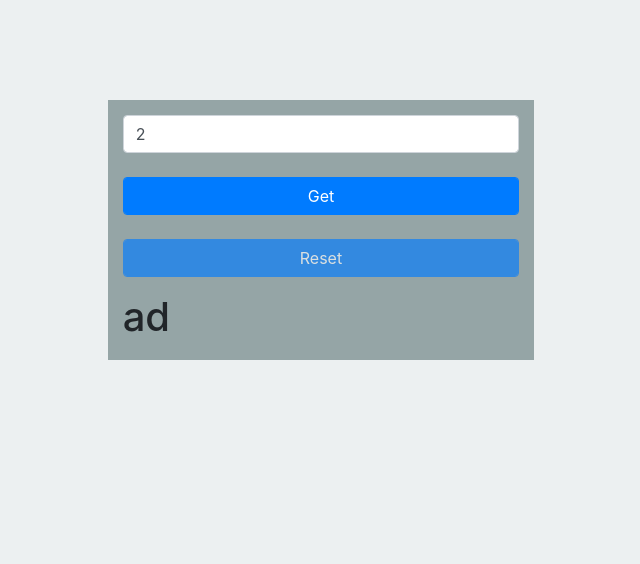
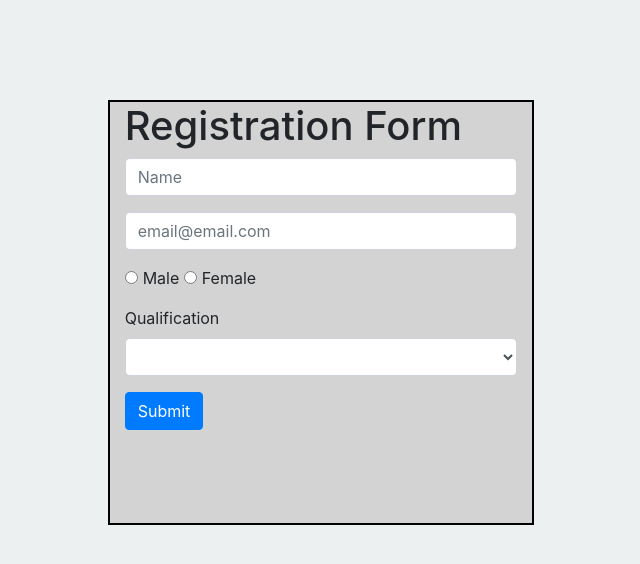
Before and after one commit to Vivek-Kamble/Angular8, an Angular app: page / in a window 1280 px wide. Shown: the top 564 px of the page, without its empty margins (319-959 px from the left). Built offline with nearby package versions, Linux system fonts and the light colour scheme.

Commit message:
3november class

```diff
--- a/src/app/app.component.html
+++ b/src/app/app.component.html
@@ -1,16 +1,17 @@
-<div class="col-4 offset-4" style="margin-top: 100px;background-color:#95a5a6;height: 260px;">
-        <!-- <app-home></app-home> -->
-    <div class="form-group" style="padding-top: 15px;">
-        <input type="number"  [(ngModel)]="value" class="form-control">
-    </div>
-    <div class="form-group">
-        <button (click)="getstock()" class="btn btn-primary mt-2 form-control">Get</button>
-    </div>
-    <div class="form-group">
-        <button [disabled]="!showreset" class="btn btn-primary mt-2 form-control">Reset</button>
-    </div>
-    <h1>ad
-        {{aastock}}
-    </h1>
-    <app-stock [stockvalue]="childValue" (boo)="preset($event)"></app-stock>
+    <!-- <div class="col-4 offset-4" style="margin-top: 100px;background-color:#95a5a6;height: 260px;"> -->
+                <!-- <app-home></app-home> -->
+            <!-- <div class="form-group" style="padding-top: 15px;">
+                <input type="text"  [(ngModel)]="value" class="form-control" (blur)="getstock()">
+            </div> -->
+            <!-- <div class="form-group">
+                <button (click)="getstock()" class="btn btn-primary mt-2 form-control">Get</button>
+            </div> -->
+            <!-- <div class="form-group">
+                <button [disabled]="!showreset" class="btn btn-primary mt-2 form-control">Reset</button>
+            </div>
+            <app-stock [stockvalue]="childValue" (boo)="preset($event)"></app-stock>
+        </div>         -->
+
+<div class="col-4 offset-4" style="margin-top: 100px;background-color:lightgray;height: 425px;border: 2px solid black;">
+    <app-reactiveforms></app-reactiveforms>
 </div>
--- a/src/app/app.component.ts
+++ b/src/app/app.component.ts
@@ -14,7 +14,9 @@ export class AppComponent {
 
   getstock()
   {
-    this.childValue = this.value
+    this.childValue = this.value;
+    this.value=0;
+    // console.log(this.childValue)
   }
   preset(event)
   {
--- a/src/app/app.module.ts
+++ b/src/app/app.module.ts
@@ -1,16 +1,18 @@
 import { BrowserModule } from '@angular/platform-browser';
 import { NgModule } from '@angular/core';
-import {FormsModule} from '@angular/forms'
+import { FormsModule } from '@angular/forms'
 import { AppRoutingModule } from './app-routing.module';
 import { AppComponent } from './app.component';
 import { HomeComponent } from './home/home.component';
 import { StockComponent } from './stock/stock.component';
+import { ReactiveformsComponent } from './reactiveforms/reactiveforms.component';
 
 @NgModule({
   declarations: [
     AppComponent,
     HomeComponent,
-    StockComponent
+    StockComponent,
+    ReactiveformsComponent
   ],
   imports: [
     BrowserModule,
--- /dev/null
+++ b/src/app/reactiveforms/reactiveforms.component.html
@@ -0,0 +1,30 @@
+<div>
+    <h1>Registration Form</h1>
+    <form #regForm="ngForm">
+        <div class="form-group">
+            <input type="text" class="form-control" placeholder="Name" name="name" ngModel>
+        </div>
+        <div class="form-group">
+                <input type="text" class="form-control" placeholder="email@email.com" name="email" ngModel>
+        </div>
+        <div class="form-group">
+                <!-- <label for="genger">Gender</label> -->
+                <div class="form-check-inline">
+                        <label class="form-check-label">
+                            <input type="radio" class="form-check-input" name="gender" [checked]="true" ngModel value="male">Male
+                            <input type="radio" class="form-check-input" name="gender" ngModel value="female">Female
+                        </label>
+                </div>
+        </div>
+        <div class="form-group">
+            <label for="qualification">Qualification</label>
+            <select class="form-control" id="qualification" name="qualification" ngModel>
+                <option selected>---Please Select---</option>
+                <option value="be">BE/BTech</option>
+                <option value="ms">MS</option>
+            </select>
+        </div>
+        <button class="btn btn-primary" type="submit" (click)="submit(regForm)">Submit</button>
+    </form>
+
+</div>
--- /dev/null
+++ b/src/app/reactiveforms/reactiveforms.component.ts
@@ -0,0 +1,19 @@
+import { Component, OnInit } from '@angular/core';
+
+@Component({
+  selector: 'app-reactiveforms',
+  templateUrl: './reactiveforms.component.html',
+  styleUrls: ['./reactiveforms.component.scss']
+})
+export class ReactiveformsComponent implements OnInit {
+
+  constructor() { }
+
+  ngOnInit() {
+  }
+  submit(r)
+  {
+    console.log(r.value)
+  }
+
+}
--- a/src/app/stock/stock.component.html
+++ b/src/app/stock/stock.component.html
@@ -1,8 +1,21 @@
+    <div class="mt-2">
+            <!-- <p>{{stockvalue}}</p> -->
+        <div class="alert alert-success" [hidden]="!inAlert">
+            {{msg}}
+        </div>
+        <div class="alert alert-danger" [hidden]="!outAlert">
+            {{msg}}
+        </div>
+    </div>
+
+
+<!--
+
 <div class="mt-2">
-    <div class="alert alert-success" [hidden]="!inAlert">
+    <div class="alert alert-success" *ngIf="inAlert">
         {{msg}}
     </div>
-    <div class="alert alert-danger" [hidden]="!outAlert">
+    <div class="alert alert-danger" *ngIf="outAlert">
         {{msg}}
     </div>
-</div>
+</div> -->
--- a/src/app/stock/stock.component.ts
+++ b/src/app/stock/stock.component.ts
@@ -14,7 +14,7 @@ export class StockComponent implements OnChanges {
   outAlert=false;
 
   @Output() boo=new EventEmitter;
-  @Output() aastock=this.stock;
+
   ngOnChanges(changes:SimpleChanges){
     if(changes.stockvalue.currentValue){
       this.stock=this.stock-this.stockvalue;
```
Also changed, not shown: src/app/reactiveforms/reactiveforms.component.scss (added), 1 other file (tests, documents, lock files or other folders).
